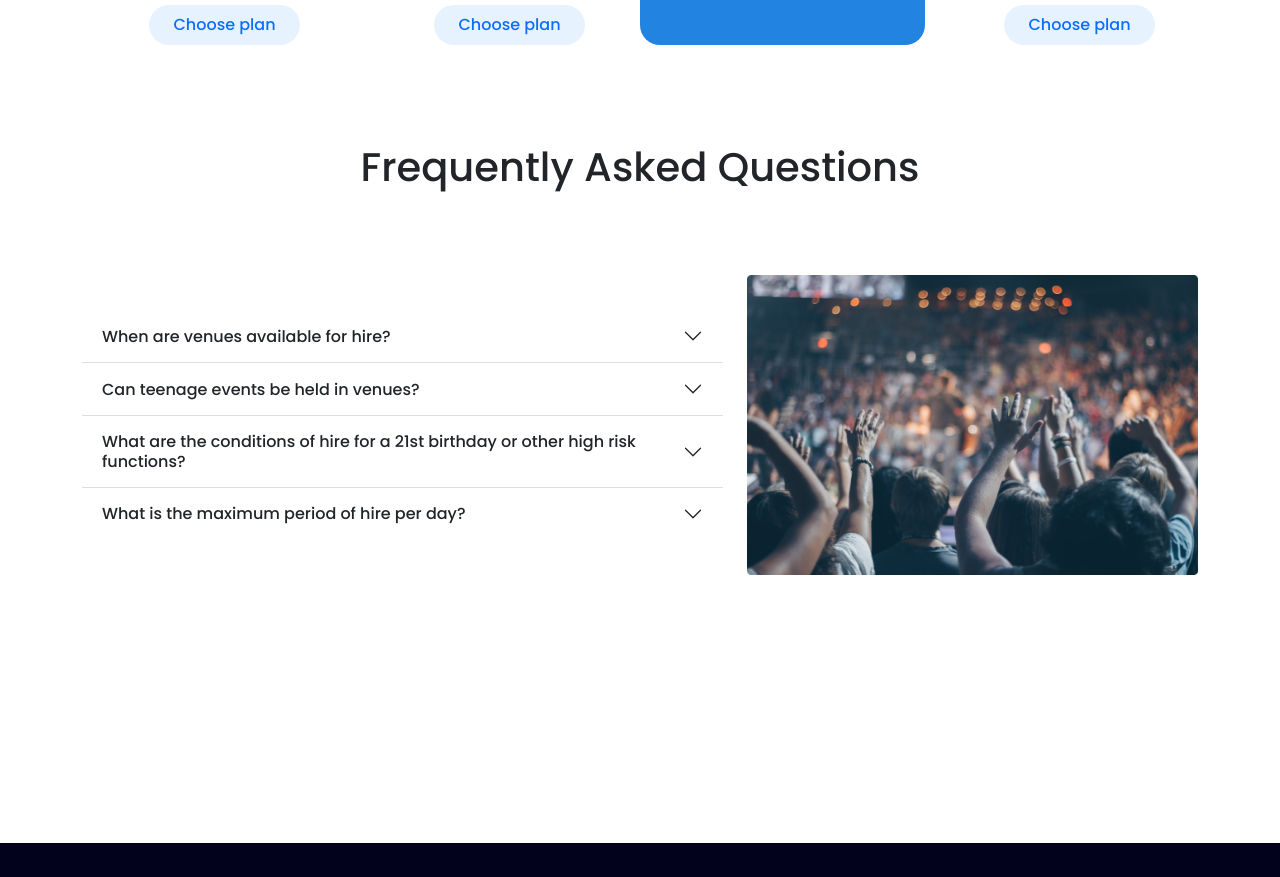
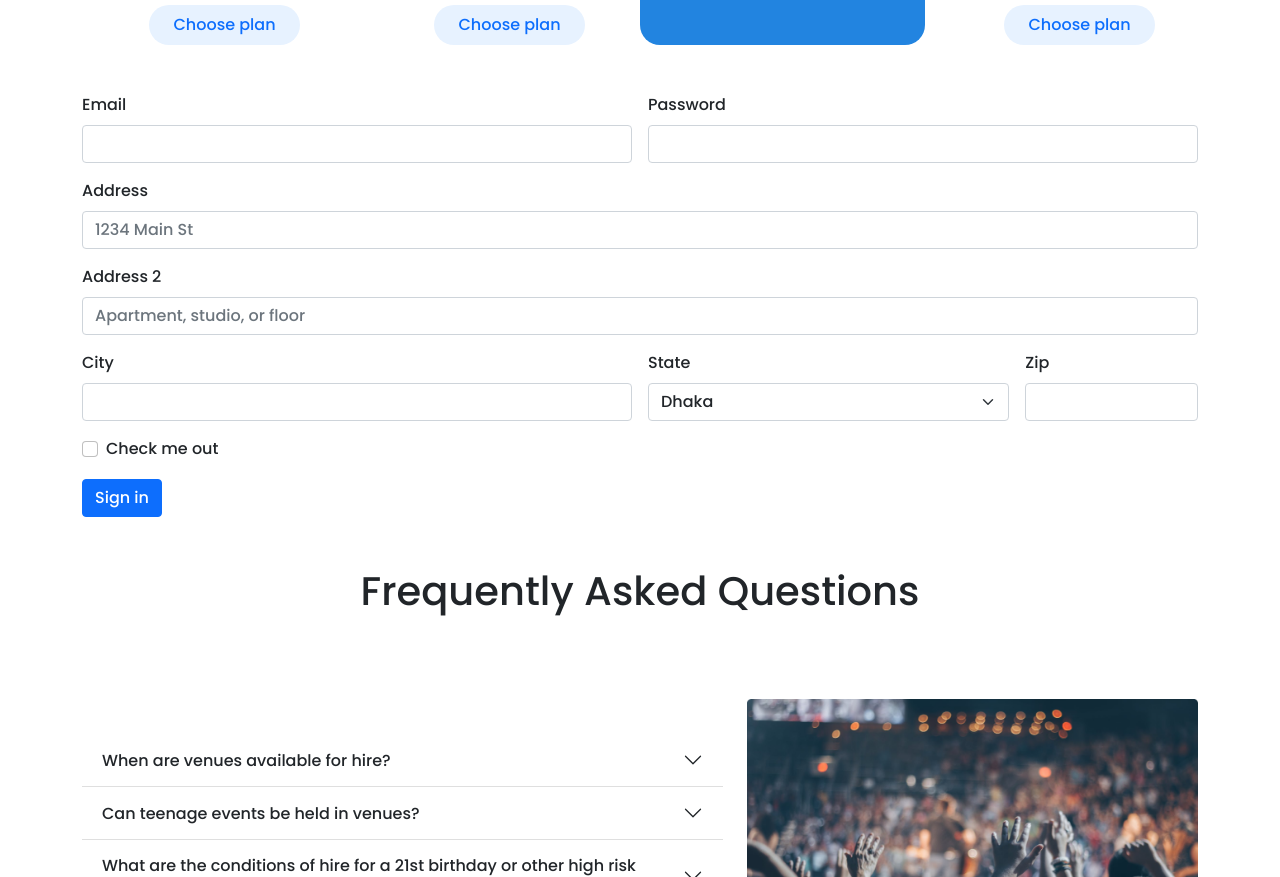
Before and after one commit to mohiuddin2721/raowa-convention-center-jm-3, a plain HTML site: page index.html in a window 1280 px wide. Shown: the part 1208-2085 px from the top of the page. Drawn offline with nearby package versions, Linux system fonts and the light colour scheme.

Commit message:
extra form added

```diff
--- a/index.html
+++ b/index.html
@@ -17,6 +17,7 @@
     <link rel="stylesheet" href="css/style.css">
 </head>
 <body style="height: 2300px;">
+  <!-- -------------navbar------------ -->
     <header>
         <nav style="position: relative;" class="navbar navbar-expand-lg navbar-light bg-light">
             <div class="container">
@@ -45,7 +46,7 @@
     </header>
 
     <main>
-
+        <!------------------carousel slider ---------------- -->
         <section>
             <div id="carouselExampleCaptions" class="carousel slide my-auto position-relative" data-bs-ride="carousel">
                 <div class="carousel-indicators">
@@ -57,7 +58,7 @@
                   <div class="carousel-item active">
                     <img src="images/banner.png" class="w-100 img-fluid" alt="...">
                     <div class="container">
-                        <div class="carousel-caption">
+                        <div class="carousel-caption d-none d-md-block d-lg-block">
                             <div>
                                 <h3>The perfect venue for your <br> <span>next event</span></h3>
                                 <p>Amet minim mollit non deserunt ullamco est sit aliqua <br> dolor do amet sint. Velit officia consequat duis enim velit</p>
@@ -68,7 +69,7 @@
                   </div>
                   <div class="carousel-item">
                     <img src="images/Banner-3.png" class="w-100 img-fluid" alt="...">
-                    <div class="carousel-caption d-md-block">
+                    <div class="carousel-caption d-none d-md-block d-lg-block">
                         <div>
                             <h3>The perfect venue for your <br> <span>next event</span></h3>
                             <p>Amet minim mollit non deserunt ullamco est sit aliqua <br> dolor do amet sint. Velit officia consequat duis enim velit</p>
@@ -78,7 +79,7 @@
                   </div>
                   <div class="carousel-item">
                     <img src="images/Banner-2.png" class="w-100 img-fluid" alt="...">
-                    <div class="carousel-caption d-md-block">
+                    <div class="carousel-caption d-none d-md-block d-lg-block">
                         <div>
                             <h3>The perfect venue for your <br><span>next event</span></h3>
                             <p>Amet minim mollit non deserunt ullamco est sit aliqua <br> dolor do amet sint. Velit officia consequat duis enim velit</p>
@@ -98,6 +99,7 @@
               </div>
         </section>
 
+        <!-- -------------------Toast----------------------- -->
         <section class="container position-relative">
             <div aria-live="assertive" aria-atomic="true" class="position-relative">
                 <div class="toast-container position-absolute top-0 end-0 p-3">
@@ -113,7 +115,7 @@
                 </div>
             </div>
         </section>
-
+        <!-- -----------------Our package------------------- -->
         <section class="container mt-5 mb-5 position-relative" style="height: auto;">
             <h1 class="text-center mt-5">Our package</h1>
             <div class="row mt-5 g-4">
@@ -181,11 +183,58 @@
                 </div>
             </div>
         </section>
-
+        <!-- ---------------------extra-------------- -->
+        <section class="container">
+          <form class="row g-3">
+            <div class="col-md-6">
+              <label for="inputEmail4" class="form-label">Email</label>
+              <input type="email" class="form-control" id="inputEmail4">
+            </div>
+            <div class="col-md-6">
+              <label for="inputPassword4" class="form-label">Password</label>
+              <input type="password" class="form-control" id="inputPassword4">
+            </div>
+            <div class="col-12">
+              <label for="inputAddress" class="form-label">Address</label>
+              <input type="text" class="form-control" id="inputAddress" placeholder="1234 Main St">
+            </div>
+            <div class="col-12">
+              <label for="inputAddress2" class="form-label">Address 2</label>
+              <input type="text" class="form-control" id="inputAddress2" placeholder="Apartment, studio, or floor">
+            </div>
+            <div class="col-md-6">
+              <label for="inputCity" class="form-label">City</label>
+              <input type="text" class="form-control" id="inputCity">
+            </div>
+            <div class="col-md-4">
+              <label for="inputState" class="form-label">State</label>
+              <select id="inputState" class="form-select">
+                <option selected>Dhaka</option>
+                <option>Chittagong</option>
+              </select>
+            </div>
+            <div class="col-md-2">
+              <label for="inputZip" class="form-label">Zip</label>
+              <input type="text" class="form-control" id="inputZip">
+            </div>
+            <div class="col-12">
+              <div class="form-check">
+                <input class="form-check-input" type="checkbox" id="gridCheck">
+                <label class="form-check-label" for="gridCheck">
+                  Check me out
+                </label>
+              </div>
+            </div>
+            <div class="col-12">
+              <button type="submit" class="btn btn-primary">Sign in</button>
+            </div>
+          </form>
+        </section>
+        <!-- -----------Frequently Asked Questions----------- -->
         <section style="top: 50px; bottom: 100px; height: 600px;" class="container position-relative mb-5">
             <h1 style="margin-bottom: 60px;" class="text-center">Frequently Asked Questions</h1>
             <div class="row my-5 g-4 align-items-center">
-                <div class="col-lg-7">
+                <div class="col-lg-7 col-12">
                     <div class="accordion accordion-flush" id="accordionFlushExample">
                         <div class="accordion-item">
                           <h2 class="accordion-header" id="flush-headingOne">
@@ -229,7 +278,7 @@
                         </div>
                       </div>
                 </div>
-                <div class="col-lg-5">
+                <div class="col-lg-5 col-12">
                     <img src="images/people.png" class="img-fluid" alt="">
                 </div>
             </div>
@@ -237,6 +286,7 @@
 
     </main>
 
+    <!-- ------------footer------------ -->
     <footer>
         <section  style="background-color: #02021d; height: 300px; margin-top: 150px;">
             <div class="d-flex align-items-center justify-content-around">
```
